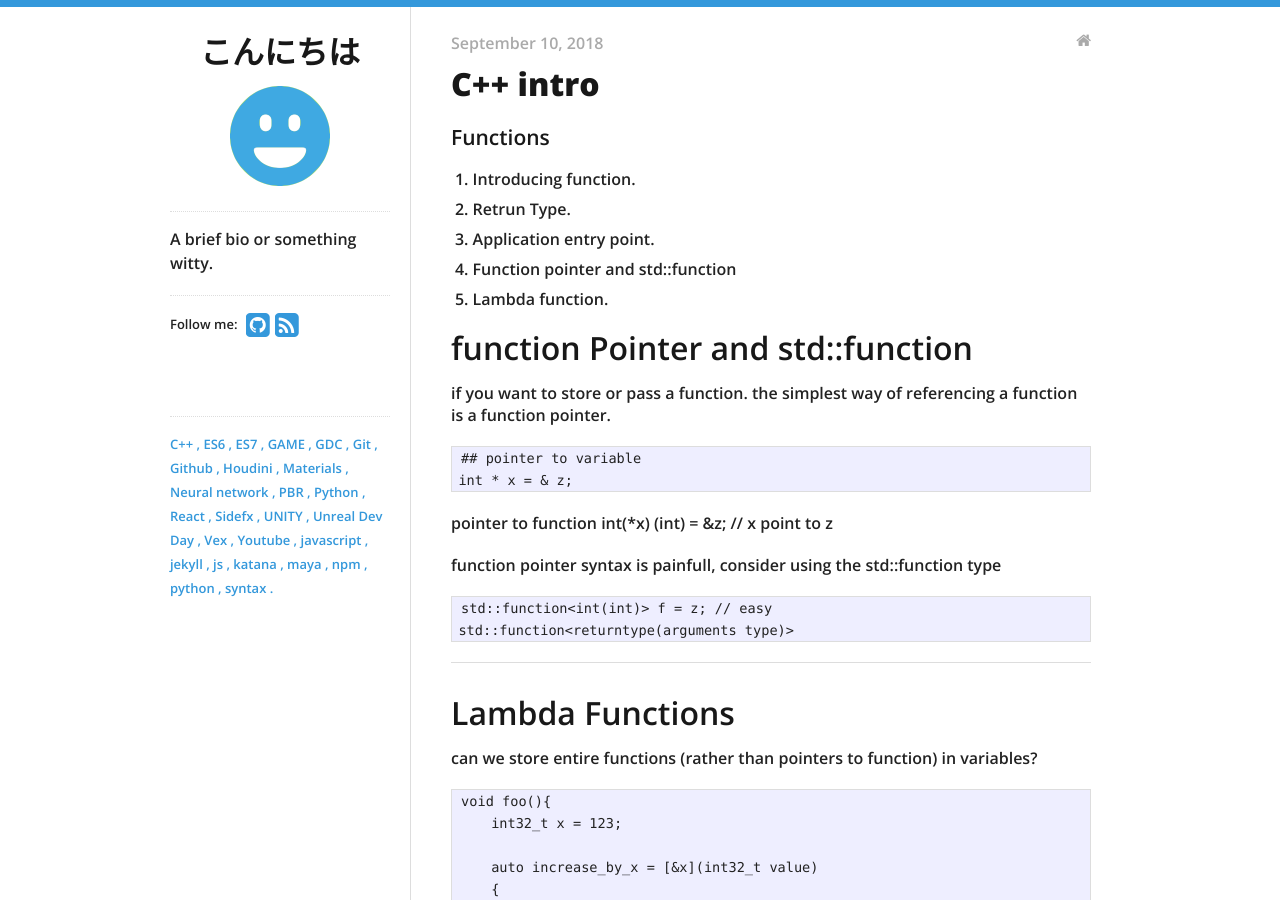
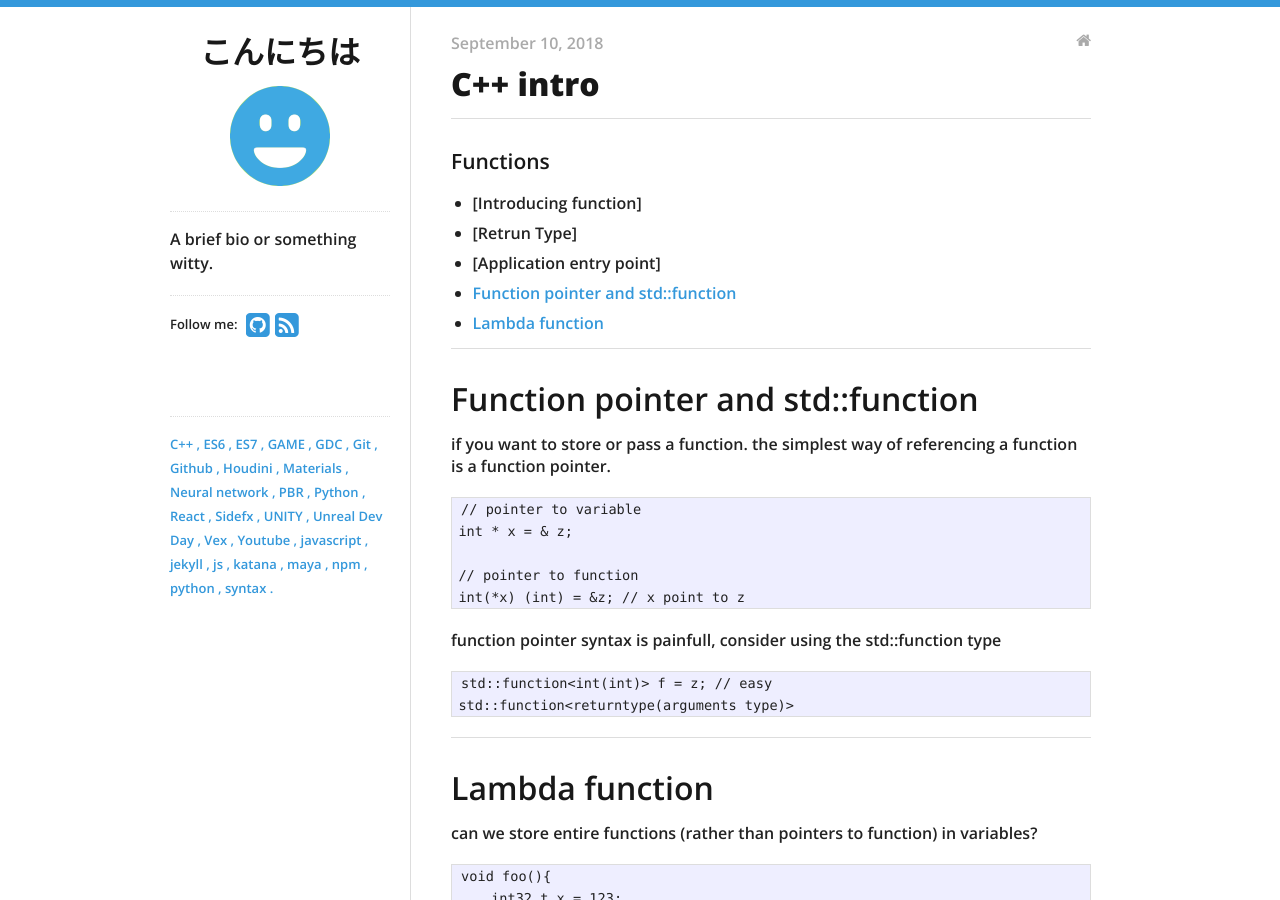
Before and after one commit to yoann01/ktmd, a Jekyll site: the page built from _posts/2018-09-10-C++-intro.md, in a window 1280 px wide and 900 px high. Built offline with Jekyll 4.4.1, drawn with Linux system fonts in a browser that asks for light colours; nearby versions of some CDN libraries; part of the change alters nothing that is shown.

Commit message:
Update 2018-09-10-C++-intro.md

````diff
--- a/_posts/2018-09-10-C++-intro.md
+++ b/_posts/2018-09-10-C++-intro.md
@@ -6,28 +6,27 @@ categories:
 - blog
 ---
 
+-------
+### Functions
+- [Introducing function]
+- [Retrun Type]
+- [Application entry point]
+- [Function pointer and std::function](#Function-pointer-and-std::function)
+- [Lambda function](#Lambda-function)
 
-### Functions
-
-1. Introducing function.
-2. Retrun Type.
-3. Application entry point.
-4. Function pointer and std::function
-5. Lambda function.
-
-
-
-# function Pointer and std::function
+-------
+# Function pointer and std::function
 
 if you want to store or pass a function. the simplest way of referencing a function
 is a function pointer.
 
 ```C
-## pointer to variable
+// pointer to variable
 int * x = & z;
+
+// pointer to function
+int(*x) (int) = &z; // x point to z
 ```
-pointer to function
-int(*x) (int) = &z; // x point to z
 
 function pointer syntax is painfull, consider using the std::function type
 ```C
@@ -35,7 +34,7 @@ std::function<int(int)> f = z; // easy
 std::function<returntype(arguments type)>
 ```
 -------
-# Lambda Functions
+# Lambda function
 
 can we store entire functions (rather than pointers to function) in variables?
 
````
